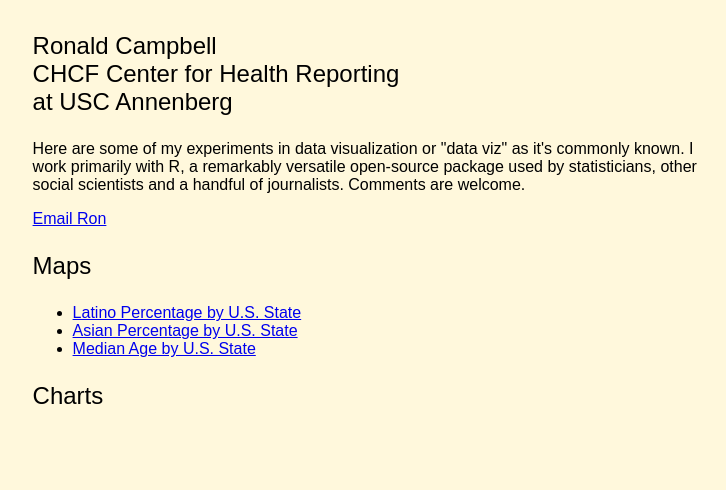
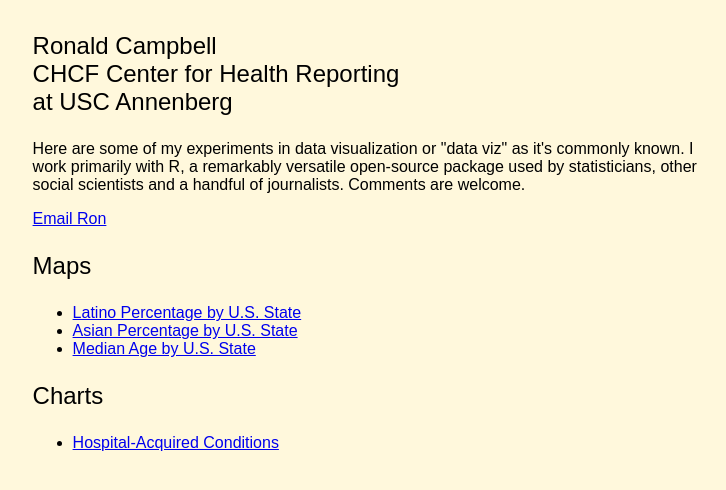
Before and after one commit to roncampbell/DataViz, a plain HTML site: page index.html in a window 1280 px wide. Shown: the part 108-598 px from the top of the page, without its empty margins (51-777 px from the left). Drawn offline with Linux system fonts and the light colour scheme.

Commit message:
Add chart to website

```diff
--- a/index.html
+++ b/index.html
@@ -30,6 +30,9 @@ href="mailto:campbellr@verizon.net?subject=DataViz">Email Ron</a></p>
 <li><a href="MedianAge_US.pdf">Median Age by U.S. State</a></li>
 </ul>
 <h3>Charts</h3>
+<ul>
+<li><a href="SNH_HAC_2015.pdf">Hospital-Acquired Conditions</a></li>
+</ul>
 
 </body>
 </div>
```
Also changed, not shown: 1 other file.
